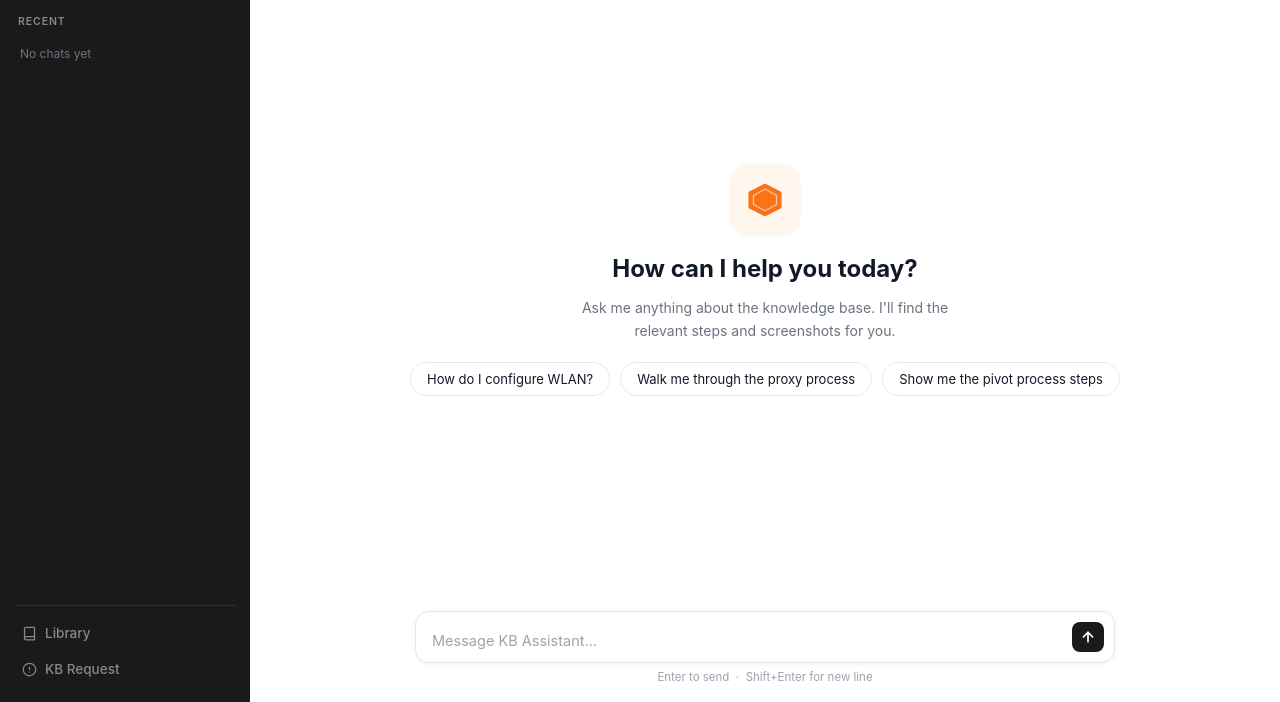
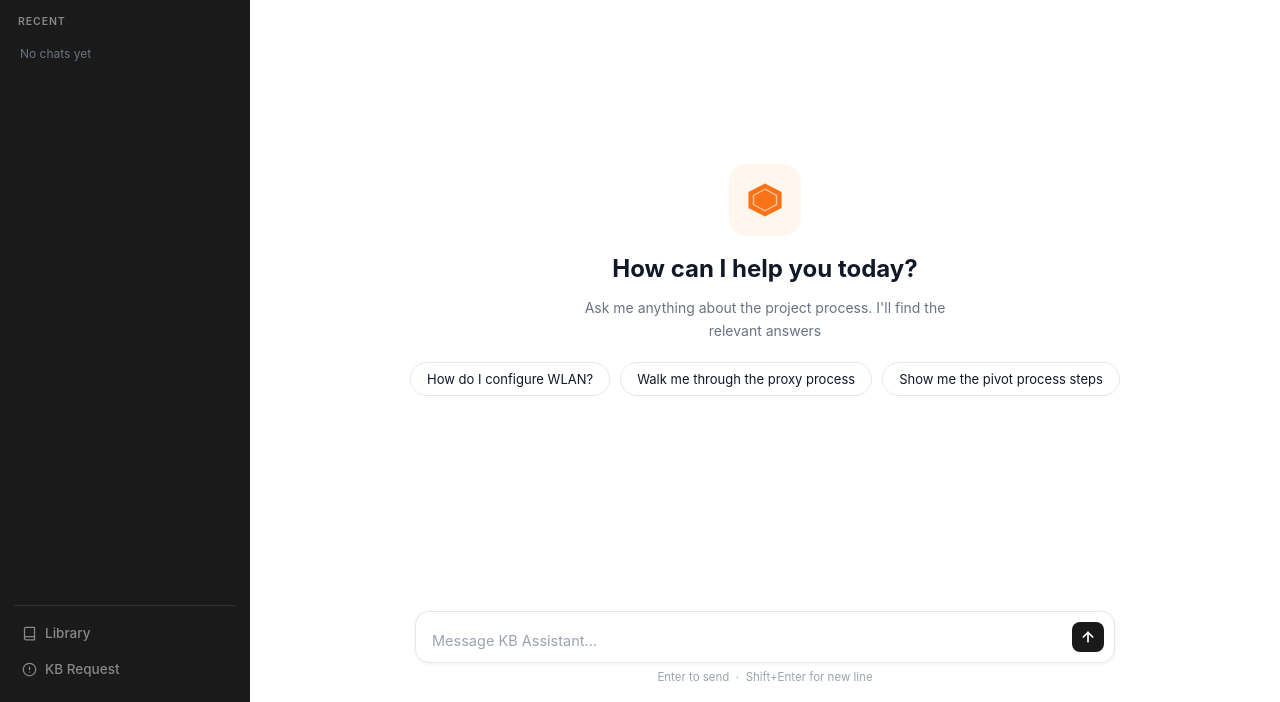
Before and after one commit to JayashankarK-1108/RAG_Chatbot_Langchain, a plain HTML site: page static/index.html in a window 1280 px wide. Shown: the part 98-800 px from the top of the page. Drawn offline with Linux system fonts and the light colour scheme.

Commit message:
Gui update

```diff
--- a/static/index.html
+++ b/static/index.html
@@ -69,7 +69,7 @@
             </svg>
           </div>
           <h2>How can I help you today?</h2>
-          <p>Ask me anything about the knowledge base. I'll find the relevant steps and screenshots for you.</p>
+          <p>Ask me anything about the project process. I'll find the relevant answers</p>
           <div class="suggestions">
             <button class="suggestion-chip" onclick="useSuggestion('How do I configure WLAN?')">How do I configure WLAN?</button>
             <button class="suggestion-chip" onclick="useSuggestion('Walk me through the proxy process')">Walk me through the proxy process</button>
```
